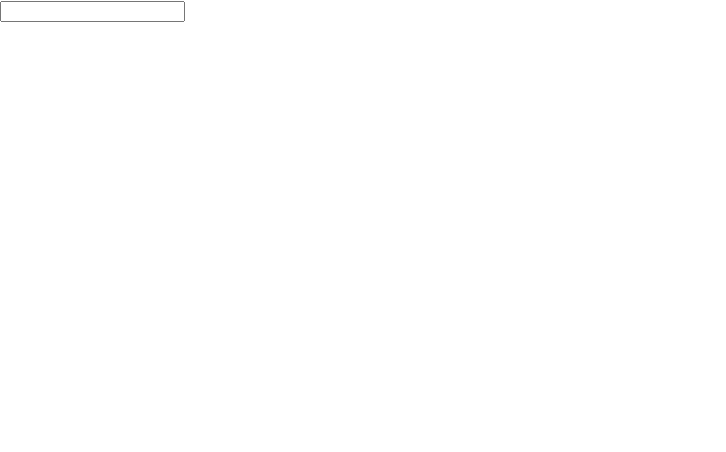
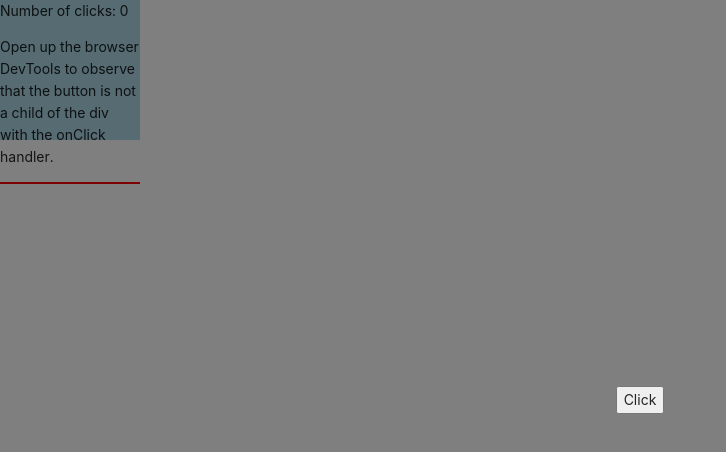
Before and after one commit to zhangruixue012/my-react-17, a React app: page / in a window 1280 px wide. Shown: the top 452 px of the page, without its empty margins (0-726 px from the left). Built offline with nearby package versions, Linux system fonts and the light colour scheme.

Commit message:
life-cycle

```diff
--- a/src/App.css
+++ b/src/App.css
@@ -37,3 +37,28 @@
     transform: rotate(360deg);
   }
 }
+
+#modal-root {
+  position: relative;
+  z-index: 999;
+}
+
+
+#app-root {
+  height: 10em;
+  width: 10em;
+  background: lightblue;
+
+}
+
+#modal-root {
+  border: 1px solid #f00;
+  position: relative;
+  z-index: 999;
+}
+
+#root {
+ height: 10em;
+  width: 10em;
+  background: lightblue;
+}
--- a/src/App.js
+++ b/src/App.js
@@ -1,5 +1,8 @@
 import React from 'react';
-import HocRefs from './component-basic/hoc-refs';
+// import HocRefs from './component-basic/hoc-refs';
+import Demo from "./component-basic/hooks";
+import Portals from './component-basic/portals'
+import './App.css'
 
 export default class App extends React.Component {
     constructor(props) {
@@ -16,7 +19,8 @@ export default class App extends React.Component {
     render() {
         return (
             <>
-                <HocRefs ref={this.forWardRef} />
+                <Portals></Portals>
+                <div id='modal-root'></div>
             </>
         )
     }
--- a/src/component-basic/hooks.js
+++ b/src/component-basic/hooks.js
@@ -186,47 +186,50 @@ import React, { useState, useRef, useEffect, useLayoutEffect, useReducer, useMem
  * useReducer
  */
 
-// function Demo(){
-//
-//     const MyChildren = ({ dispatch, State }) => {
-//         const { number } = State;
-//
-//         const dispatchChildValue = () => {
-//             dispatch({ name:'reset' ,payload: 100 })
-//         }
-//
-//         return(<div style={{ width: '100px', height: '100px', border: '2px solid #f00', marginTop: '20px' }}>
-//             子组件:{number}
-//             <button onClick={dispatchChildValue}>子组件中 dispatch</button>
-//         </div>)
-//     }
-//
-//     /* number为更新后的state值,  dispatchNumber 为当前的派发函数 */
-//     const [ number , dispatchNumber ] = useReducer((state,action)=>{
-//         const { payload , name  } = action
-//         /* return的值为新的state */
-//         switch(name){
-//             case 'add':
-//                 return state + 1
-//             case 'sub':
-//                 return state - 1
-//             case 'reset':
-//                 return payload
-//         }
-//         return state
-//     },0);
-//
-//     return <div>
-//         当前值：{ number }
-//         { /* 派发更新 */ }
-//         <button onClick={()=>dispatchNumber({ name:'add' })} >增加</button>
-//         <button onClick={()=>dispatchNumber({ name:'sub' })} >减少</button>
-//         <button onClick={()=>dispatchNumber({ name:'reset' ,payload:666 })} >赋值</button>
-//
-//         { /* 把dispatch 和 state 传递给子组件  */ }
-//         <MyChildren  dispatch={dispatchNumber} State={{ number }} />
-//     </div>
-// }
+function Demo(){
+
+    const MyChildren = ({ dispatch, State }) => {
+        const { number } = State;
+
+        const dispatchChildValue = () => {
+            dispatch({ name:'reset' ,payload: 100 })
+        }
+
+        return(<div style={{ width: '100px', height: '100px', border: '2px solid #f00', marginTop: '20px' }}>
+            子组件:{number}
+            <button onClick={dispatchChildValue}>子组件中 dispatch</button>
+        </div>)
+    }
+
+    /* number为更新后的state值,  dispatchNumber 为当前的派发函数 */
+    const [ number , dispatchNumber ] = useReducer((state, action)=>{
+        const { payload , name  } = action
+        /* return的值为新的state */
+        switch(name){
+            case 'add':
+                return state + 1
+            case 'sub':
+                return state - 1
+            case 'reset':
+                return payload
+        }
+        return state
+    },0);
+
+    return <div>
+        当前值：{ number }
+        { /* 派发更新 */ }
+        <button onClick={()=>dispatchNumber({ name:'add' })} >增加</button>
+        <button onClick={()=>dispatchNumber({ name:'sub' })} >减少</button>
+        <button onClick={()=>dispatchNumber({ name:'reset' ,payload:666 })} >赋值</button>
+
+        { /* 把dispatch 和 state 传递给子组件  */ }
+        <MyChildren  dispatch={dispatchNumber} State={{ number }} />
+    </div>
+
+
+
+}
 
 /**
  * useMemo
@@ -302,51 +305,51 @@ import React, { useState, useRef, useEffect, useLayoutEffect, useReducer, useMem
  * UseState 与 UseReducer
  */
 
-function Demo() {
-    const preferDarkQuery = '(prefers-color-scheme: dark)';
-
-    const [mode, setMode] = React.useState(() => window.localStorage.getItem('colorMode') || (window.matchMedia(preferDarkQuery).matches ? 'dark' : 'light'),)
-
-    React.useEffect(() => {
-        const mediaQuery = window.matchMedia(preferDarkQuery)
-        const handleChange = () => setMode(mediaQuery.matches ? 'dark' : 'light')
-        mediaQuery.addListener(handleChange)
-        return () => mediaQuery.removeListener(handleChange)
-    }, [])
-
-    React.useEffect(() => {
-        window.localStorage.setItem('colorMode', mode)
-    }, [mode]);
-
-    return [mode, setMode]
-}
-
-
-function useDarkMode() {
-    const preferDarkQuery = '(prefers-color-scheme: dark)'
-
-    const [mode, setMode] = React.useReducer(
-        (prevMode, nextMode) =>
-            typeof nextMode === 'function' ? nextMode(prevMode) : nextMode,
-        'light',
-        () =>
-            window.localStorage.getItem('colorMode') ||
-            (window.matchMedia(preferDarkQuery).matches ? 'dark' : 'light'),
-    );
-
-    React.useEffect(() => {
-        const mediaQuery = window.matchMedia(preferDarkQuery)
-        const handleChange = () => setMode(mediaQuery.matches ? 'dark' : 'light')
-        mediaQuery.addListener(handleChange)
-        return () => mediaQuery.removeListener(handleChange)
-    }, [])
-
-
-    React.useEffect(() => {
-        window.localStorage.setItem('colorMode', mode)
-    }, [mode])
-
-    return [mode, setMode]
-}
+// function Demo() {
+//     const preferDarkQuery = '(prefers-color-scheme: dark)';
+//
+//     const [mode, setMode] = React.useState(() => window.localStorage.getItem('colorMode') || (window.matchMedia(preferDarkQuery).matches ? 'dark' : 'light'),)
+//
+//     React.useEffect(() => {
+//         const mediaQuery = window.matchMedia(preferDarkQuery)
+//         const handleChange = () => setMode(mediaQuery.matches ? 'dark' : 'light')
+//         mediaQuery.addListener(handleChange)
+//         return () => mediaQuery.removeListener(handleChange)
+//     }, [])
+//
+//     React.useEffect(() => {
+//         window.localStorage.setItem('colorMode', mode)
+//     }, [mode]);
+//
+//     return [mode, setMode]
+// }
+//
+//
+// function useDarkMode() {
+//     const preferDarkQuery = '(prefers-color-scheme: dark)'
+//
+//     const [mode, setMode] = React.useReducer(
+//         (prevMode, nextMode) =>
+//             typeof nextMode === 'function' ? nextMode(prevMode) : nextMode,
+//         'light',
+//         () =>
+//             window.localStorage.getItem('colorMode') ||
+//             (window.matchMedia(preferDarkQuery).matches ? 'dark' : 'light'),
+//     );
+//
+//     React.useEffect(() => {
+//         const mediaQuery = window.matchMedia(preferDarkQuery)
+//         const handleChange = () => setMode(mediaQuery.matches ? 'dark' : 'light')
+//         mediaQuery.addListener(handleChange)
+//         return () => mediaQuery.removeListener(handleChange)
+//     }, [])
+//
+//
+//     React.useEffect(() => {
+//         window.localStorage.setItem('colorMode', mode)
+//     }, [mode])
+//
+//     return [mode, setMode]
+// }
 
 export default Demo;
--- /dev/null
+++ b/src/component-basic/portals/index.css
@@ -0,0 +1,14 @@
+
+
+
+.modal {
+  background-color: rgba(0,0,0,0.5);
+  position: fixed;
+  height: 100%;
+  width: 100%;
+  top: 0;
+  left: 0;
+  display: flex;
+  align-items: center;
+  justify-content: center;
+}
--- /dev/null
+++ b/src/component-basic/portals/index.js
@@ -0,0 +1,78 @@
+import ReactDOM from 'react-dom';
+import React from 'react';
+import './index.css';
+
+const modalRoot = document.getElementById('modal-root');
+
+class Modal extends React.Component {
+    constructor(props) {
+        super(props);
+        this.el = document.createElement('div');
+        console.log('modalRoot:', modalRoot);
+    }
+
+    componentDidMount() {
+        document.getElementById('modal-root').appendChild(this.el);
+    }
+
+    componentWillUnmount() {
+        document.getElementById('modal-root').removeChild(this.el);
+    }
+
+    render() {
+        return ReactDOM.createPortal(
+            this.props.children,
+            this.el,
+        );
+    }
+}
+
+class Portals extends React.Component {
+    constructor(props) {
+        super(props);
+        this.state = {clicks: 0};
+        this.handleClick = this.handleClick.bind(this);
+
+    }
+
+    handleClick() {
+        // This will fire when the button in Child is clicked,
+        // updating Parent's state, even though button
+        // is not direct descendant in the DOM.
+        this.setState(prevState => ({
+            clicks: prevState.clicks + 1
+        }));
+    }
+
+    render() {
+        return (
+            <div onClick={this.handleClick}>
+                <p>Number of clicks: {this.state.clicks}</p>
+                <p>
+                    Open up the browser DevTools
+                    to observe that the button
+                    is not a child of the div
+                    with the onClick handler.
+                </p>
+                <Modal>
+                    <Child />
+                </Modal>
+            </div>
+        );
+    }
+}
+
+function Child() {
+    // The click event on this button will bubble up to parent,
+    // because there is no 'onClick' attribute defined
+    return (
+        <div className="modal">
+            <button>Click</button>
+        </div>
+    );
+}
+
+
+export default Portals;
+
+// ReactDOM.render(<Parent />, document.getElementById('root'));
--- a/src/index.js
+++ b/src/index.js
@@ -1,15 +1,24 @@
-import React from 'react';
-import ReactDOM from 'react-dom';
+// import React from 'react';
+// import ReactDOM from 'react-dom';
 import './index.css';
 import App from './App';
 import reportWebVitals from './reportWebVitals';
 
-ReactDOM.render(
-  <React.StrictMode>
-    <App />
-  </React.StrictMode>,
-  document.getElementById('root')
-);
+
+// ReactDOM.render(
+//   <React.StrictMode>
+//     <App />
+//       <div id='modal-root'></div>
+//   </React.StrictMode>,
+//   document.getElementById('root')
+// );
+
+
+
+import { createRoot } from 'react-dom/client';
+const container = document.getElementById('root');
+const root = createRoot(container); // createRoot(container!) if you use TypeScript
+root.render(<App />);
 
 // If you want to start measuring performance in your app, pass a function
 // to log results (for example: reportWebVitals(console.log))
```
Also changed, not shown: src/life-cycle/getSnapshotBeforeUpdate.js (added, +33 -0 lines), src/life-cycle/props-update-state.js (added, +21 -0 lines).
